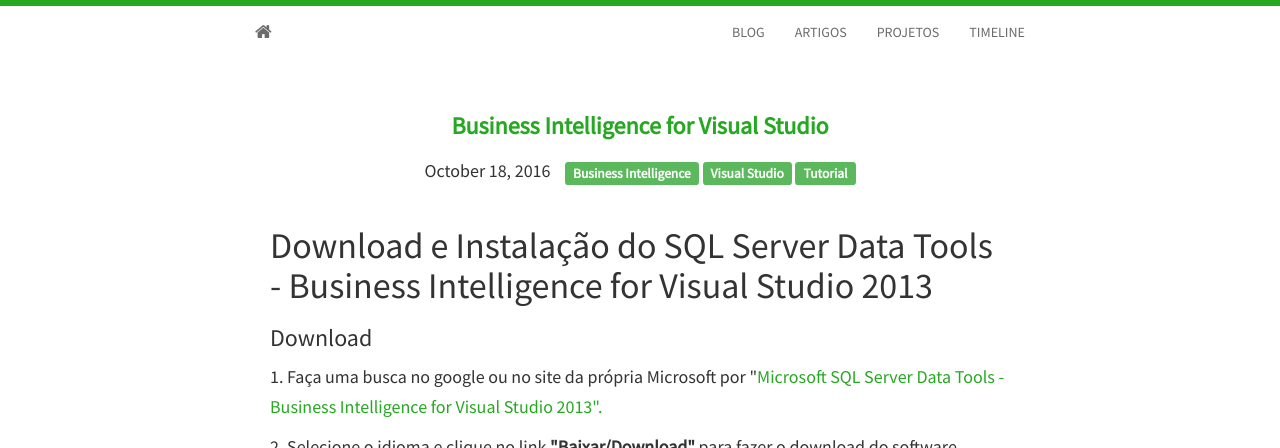
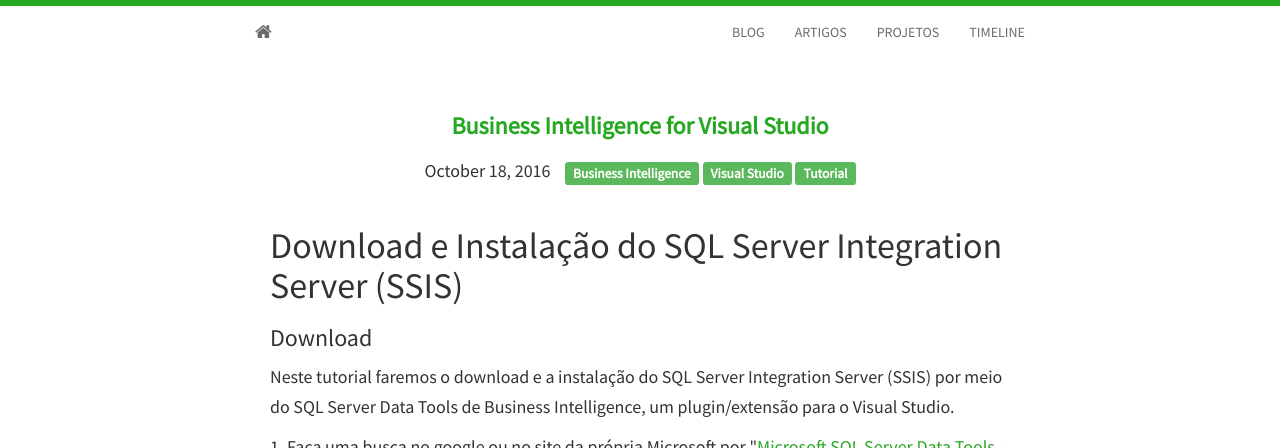
Before and after one commit to mateusbtlopes/mateusbtlopes.github.io, a Jekyll site: the page built from _posts/2016-10-18-Downlod e Instalacao SQL Server Integration Server SSIS.md, in a window 1280 px wide and 900 px high, cut to the strip 0-448 px from the top of the window. Built offline with Jekyll 4.4.1, drawn with Linux system fonts in a browser that asks for light colours; nearby versions of some CDN libraries.

Commit message:
- Atualização de post sobre o SSIS

```diff
--- a/_posts/2016-10-18-Business Intelligence for Visual Studio.md
+++ b/_posts/2016-10-18-Downlod e Instalacao SQL Server Integration Server SSIS.md
@@ -7,9 +7,11 @@
 - Tutorial
 ---
 
-<h1 id="heading1">Download e Instalação do SQL Server Data Tools - Business Intelligence for Visual Studio 2013</h1>
+<h1 id="heading1">Download e Instalação do SQL Server Integration Server (SSIS)</h1>
 
 <h3 id="heading3">Download</h3>
+
+<p>Neste tutorial faremos o download e a instalação do SQL Server Integration Server (SSIS) por meio do SQL Server Data Tools de Business Intelligence, um plugin/extensão para o Visual Studio.</p>
 
 <p>1. Faça uma busca no google ou no site da própria Microsoft por "<a href="https://www.microsoft.com/en-us/download/details.aspx?id=42313">Microsoft SQL Server Data Tools - Business Intelligence for Visual Studio 2013".</a></p>
 
```
